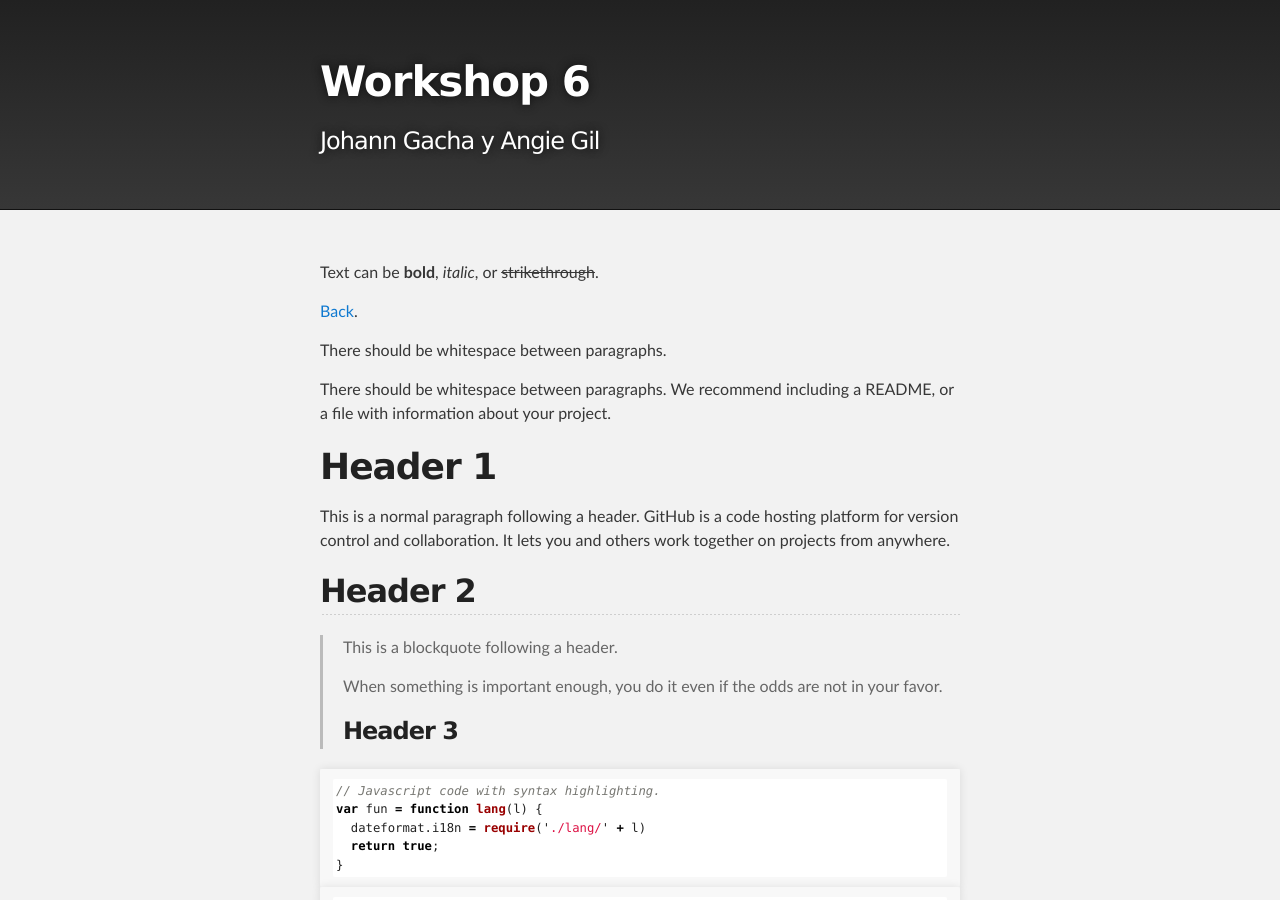
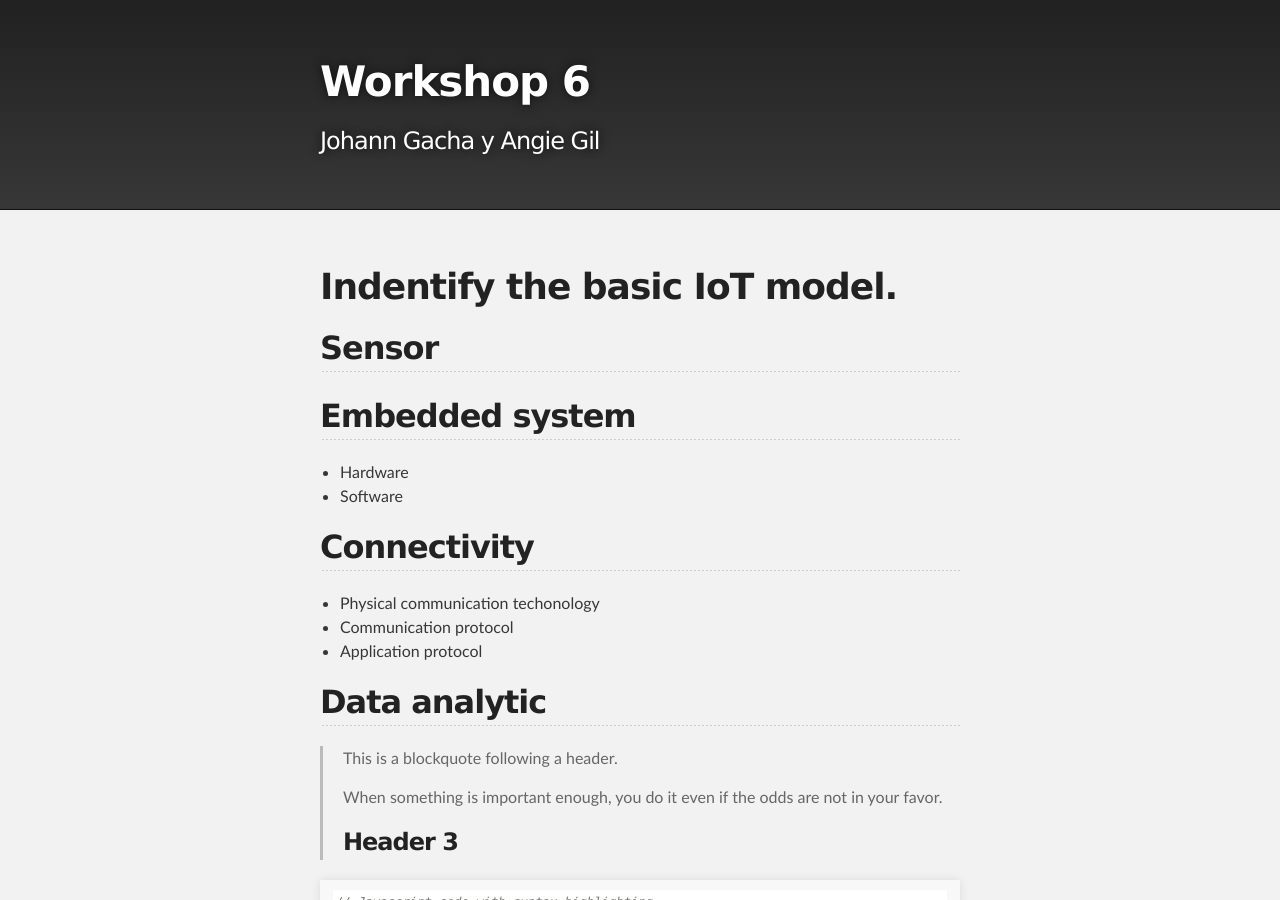
Before and after one commit to AngieGLuque/AngieGLuque.github.io, a Jekyll site: the page built from work.md, in a window 1280 px wide and 900 px high. Built offline with Jekyll 4.4.1, drawn with Linux system fonts in a browser that asks for light colours; our own code applies the rules of GitHub Pages for plain Markdown files.

Commit message:
Update work.md

```diff
--- a/work.md
+++ b/work.md
@@ -2,19 +2,22 @@
 layout: default
 ---
 
-Text can be **bold**, _italic_, or ~~strikethrough~~.
+# Indentify the basic IoT model.
 
-[Back](./).
+## Sensor
 
-There should be whitespace between paragraphs.
+## Embedded system
 
-There should be whitespace between paragraphs. We recommend including a README, or a file with information about your project.
+*   Hardware
+*   Software
 
-# Header 1
+## Connectivity
 
-This is a normal paragraph following a header. GitHub is a code hosting platform for version control and collaboration. It lets you and others work together on projects from anywhere.
+*   Physical communication techonology
+*   Communication protocol
+*   Application protocol
 
-## Header 2
+## Data analytic
 
 > This is a blockquote following a header.
 >
```
